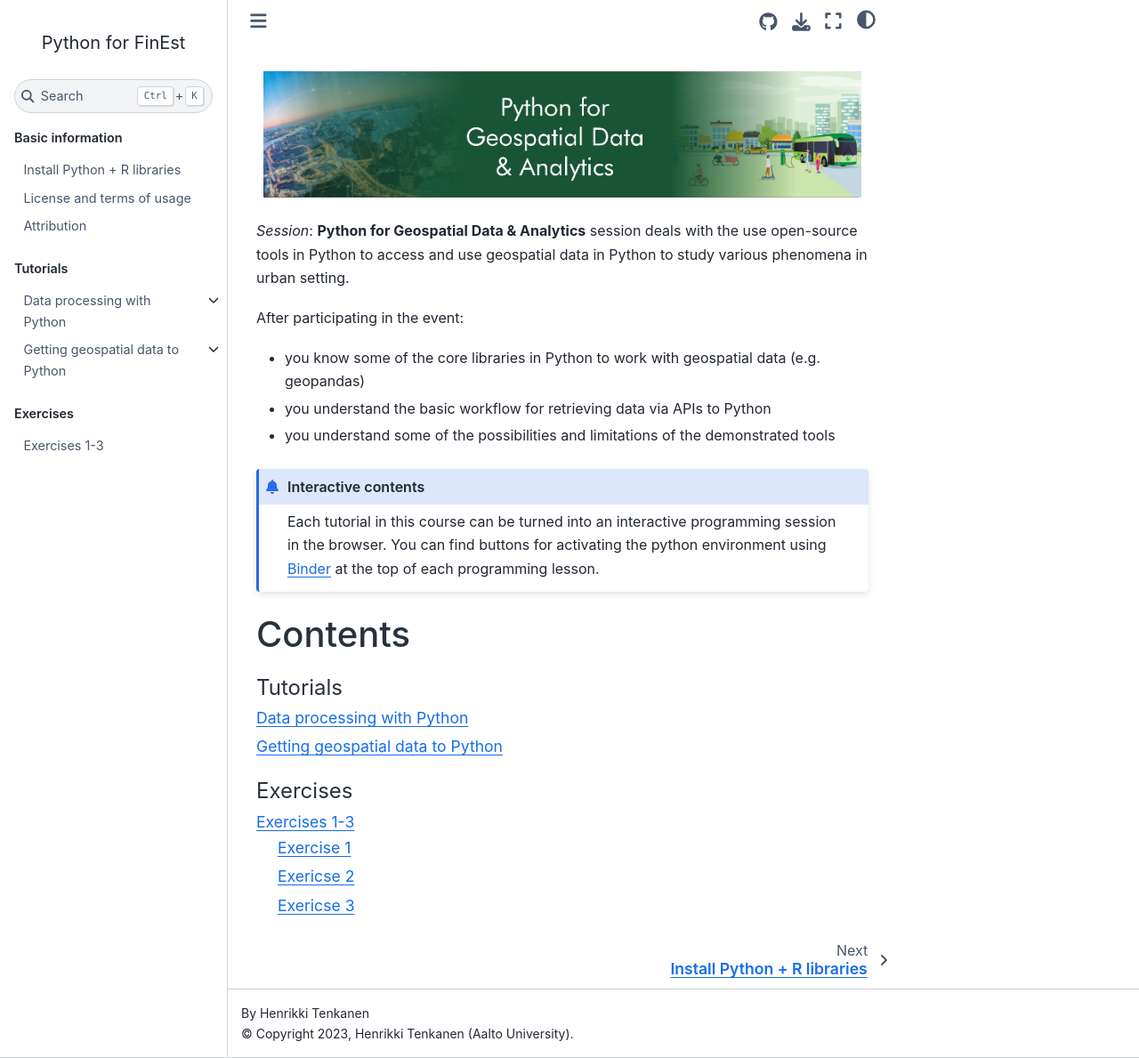
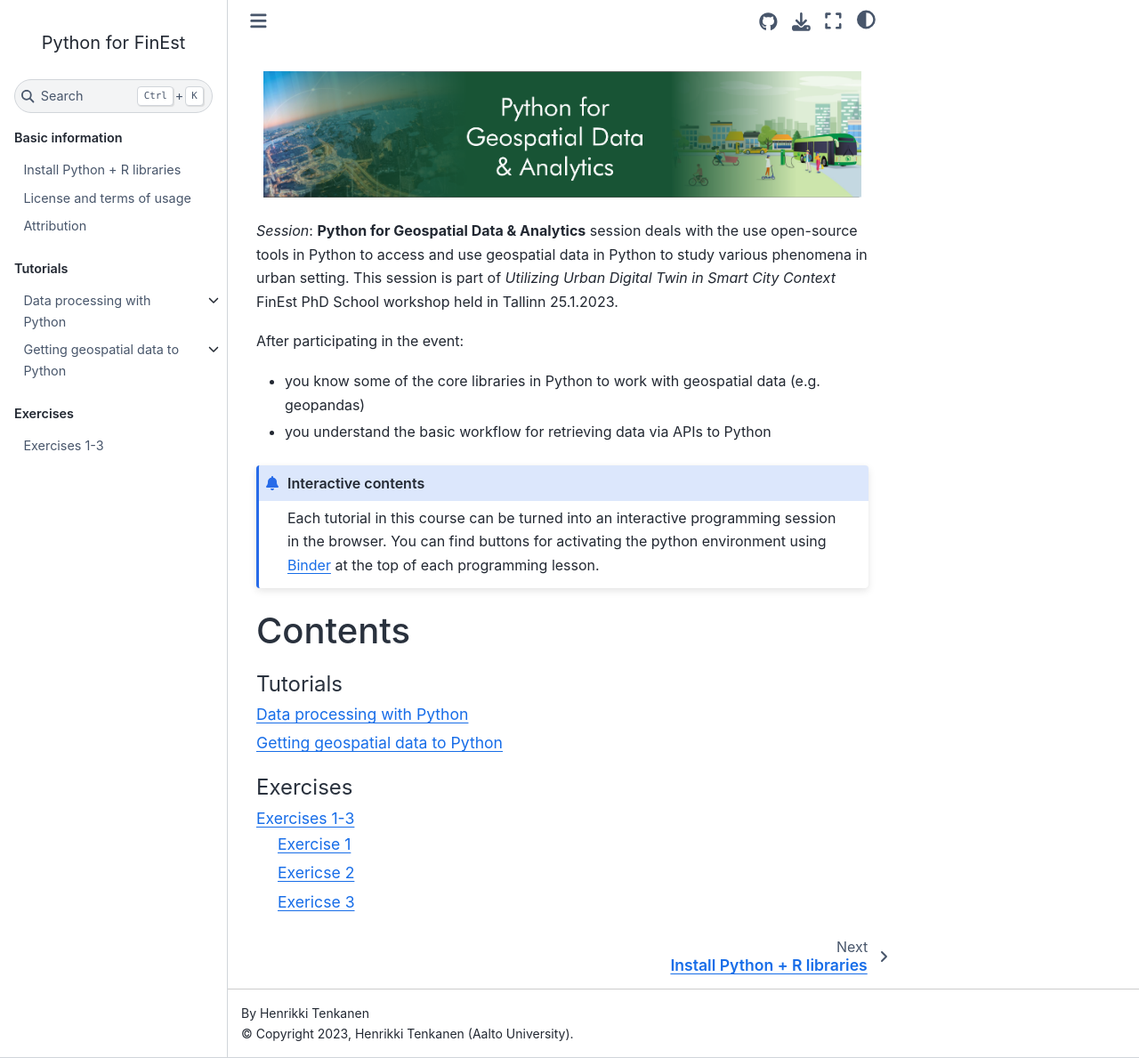
Before and after one commit to HTenkanen/FinEst-Workshop, a Sphinx documentation site: the page built from source/index.rst, in a window 1280 px wide and 1189 px high. Shown: the whole window at 89% size. Built offline with Sphinx 7.4.7 and the Sphinx Book theme 1.1.4, drawn with Linux system fonts in a browser that asks for light colours; pages that are not in the unit, such as notebooks, are missing from menus.

Commit message:
Minor edits

```diff
--- a/source/index.rst
+++ b/source/index.rst
@@ -1,13 +1,12 @@
 .. figure:: img/event_banner.png
 
 *Session*: **Python for Geospatial Data & Analytics** session deals with the use open-source tools in Python to access and use geospatial data in Python to
-study various phenomena in urban setting.
+study various phenomena in urban setting. This session is part of *Utilizing Urban Digital Twin in Smart City Context* FinEst PhD School workshop held in Tallinn 25.1.2023.
 
 After participating in the event:
 
 - you know some of the core libraries in Python to work with geospatial data (e.g. geopandas)
 - you understand the basic workflow for retrieving data via APIs to Python
-- you understand some of the possibilities and limitations of the demonstrated tools
 
 .. admonition:: Interactive contents
 
```
